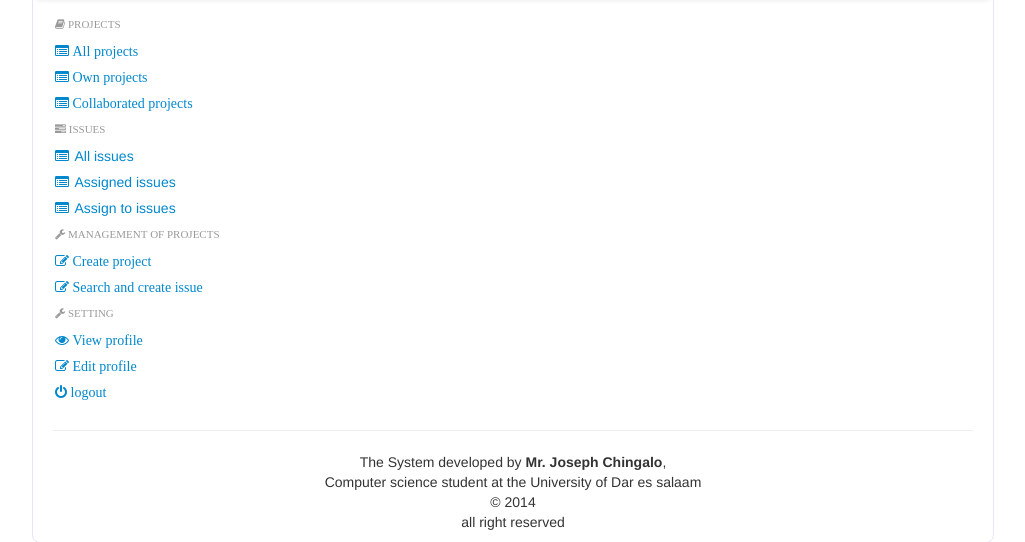
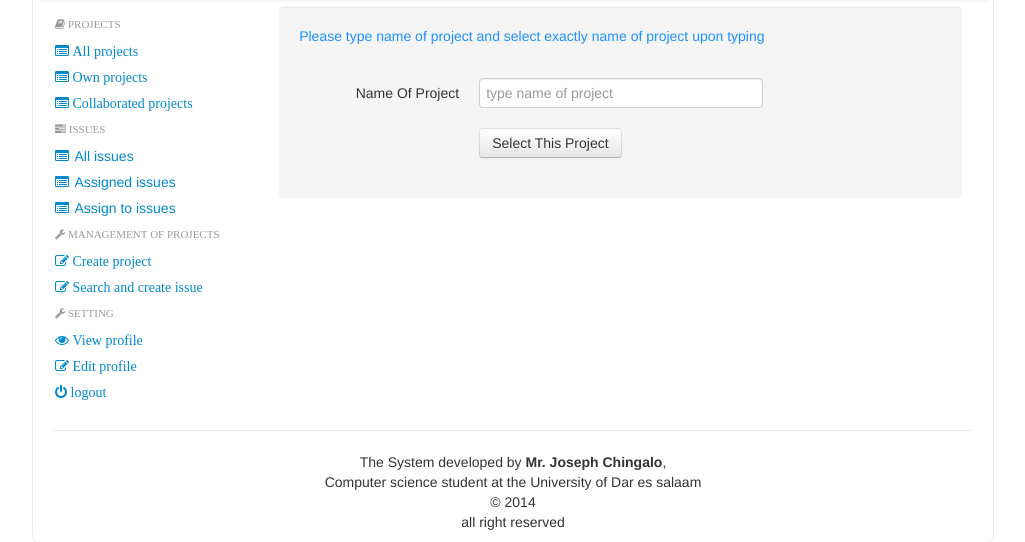
Before and after one commit to chingalo/reportissues, a Django app: template templates/search.html in a window 1280 px wide. Shown: the part 56-598 px from the top of the page, without its empty margins (127-1152 px from the left). Run offline with Django 3.2, Linux system fonts and the light colour scheme; the template is opened without the code that fills it, so the values that code supplies are empty; parts of the project's set-up code (start-up, migrations or seed data) failed here and were passed over; some libraries are stand-ins or nearby versions.

Commit message:
complete to autocomplete during selection of project for create new issue

```diff
--- a/templates/base.html
+++ b/templates/base.html
@@ -20,10 +20,19 @@
       	<script src = "{{STATIC_URL}}js/customeffect.js" type = "text/javascript"></script>
       	<script>
 			$(function() {
-				var availableTutorials = {{userList|safe}}
+				var allUsers = {{userList|safe}}
 
 				$( "#nameOfCollaborator" ).autocomplete({
-					 source: availableTutorials
+					 source: allUsers
+					});
+				});
+      	</script>
+      	<script>
+			$(function() {
+				var availableProjects = {{allProjects|safe}}
+
+				$( "#nameOfProject" ).autocomplete({
+					 source: availableProjects
 					});
 				});
       	</script>
--- a/templates/search.html
+++ b/templates/search.html
@@ -1,5 +1,23 @@
 {% extends "user.html" %}
 {% block functionalities_of_user %}
-
+<div class = "span9" >
+	<div class = "well" style = "max-width:90%;" >
+		<p style = "color: #1E90FF;">Please type name of project and select exactly name of project upon typing</p>
+		<form class="form-horizontal" style = "margin-top:5%;" action = "" method = "POST"  onsubmit ="return ">
+				{% csrf_token %}
+			<div class="control-group">
+				<label class="control-label" for="name of project">Name Of Project </label>
+				<div class="controls">
+					 <input type ="text" name = "nameOfProject" id = "nameOfProject" placeholder="type name of project" class = "input-xlarge">
+				</div>
+			</div>
+			<div class = "control-group" >
+				<div class="controls">
+					 <input type = "submit"  value = "Select This Project" class = "btn">
+				</div>
+			</div>
+		</form>
+	</div>
+</div>
 
 {% endblock %}
--- a/templates/user.html
+++ b/templates/user.html
@@ -39,7 +39,7 @@
 			<ul class="nav nav-list">
 				<li class="nav-header"><i class = "icon-wrench">&#160;Management of projects</i></li>
 				<li><a href= "{% url 'createProject' user.id %}"><i class ="icon-edit">&#160;Create project </i></a></li>
-				<li><a href= "#"><i class ="icon-edit">&#160;Search and create issue </i></a></li>
+				<li><a href= "{% url 'search' user.id %}" ><i class ="icon-edit">&#160;Search and create issue </i></a></li>
 			</ul>
 			<ul class="nav nav-list">
 				<li class="nav-header"><i class = "icon-wrench">&#160;Setting</i></li>
```
Also changed, not shown: project/views.py (+36 -2 lines), templates/index.html (+3 -11 lines).
